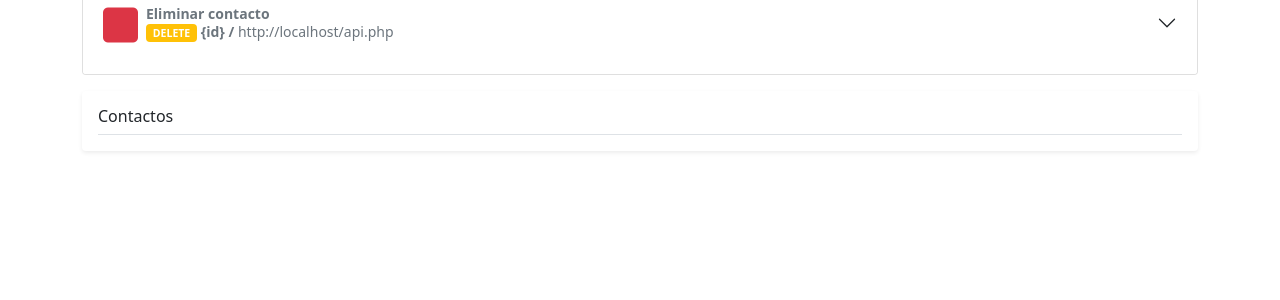
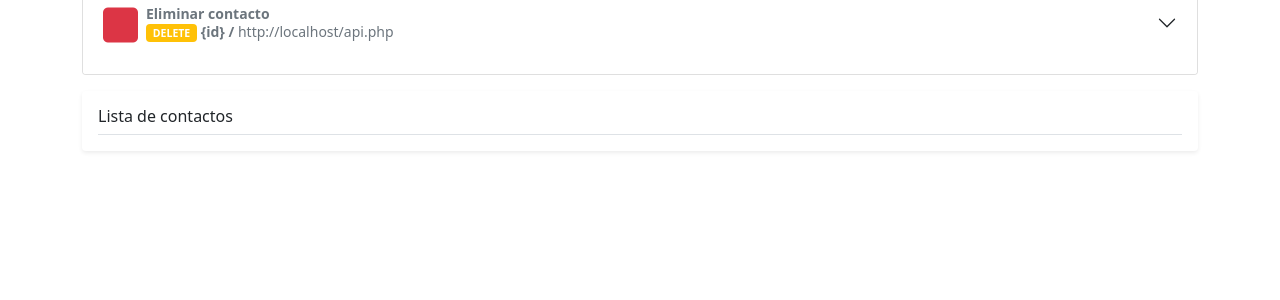
Before and after one commit to MicolPA/php-contact-api, a PHP site: page / in a window 1280 px wide. Shown: the part 300-600 px from the top of the page. Run offline with PHP 8.4, Linux system fonts and the light colour scheme; data that the repository does not hold is empty.

Commit message:
Update index.php

```diff
--- a/index.php
+++ b/index.php
@@ -17,7 +17,7 @@
     <!-- Bootstrap CSS -->
     <link href="https://cdn.jsdelivr.net/npm/bootstrap@5.1.3/dist/css/bootstrap.min.css" rel="stylesheet" integrity="sha384-1BmE4kWBq78iYhFldvKuhfTAU6auU8tT94WrHftjDbrCEXSU1oBoqyl2QvZ6jIW3" crossorigin="anonymous">
     <link rel="stylesheet" href="https://cdnjs.cloudflare.com/ajax/libs/font-awesome/6.0.0-beta3/css/all.min.css">
-    <title>Contact CRUD</title>
+    <title>Contact API</title>
   </head>
   <body>
 
@@ -99,7 +99,7 @@
         </div>
       </div>
       <div class="my-3 p-3 bg-body rounded shadow-sm">
-        <h6 class="border-bottom pb-2 mb-0">Contactos</h6>
+        <h6 class="border-bottom pb-2 mb-0">Lista de contactos</h6>
         <?php foreach ($allcontact as $contact): ?>
           <?php $i = rand(0, 3); ?>
             <div class="d-flex text-muted pt-3">
```
